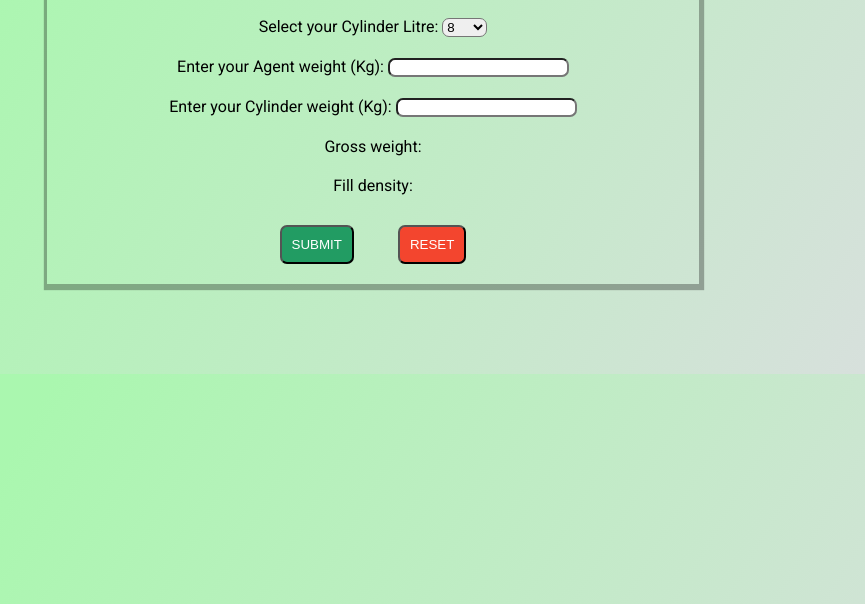
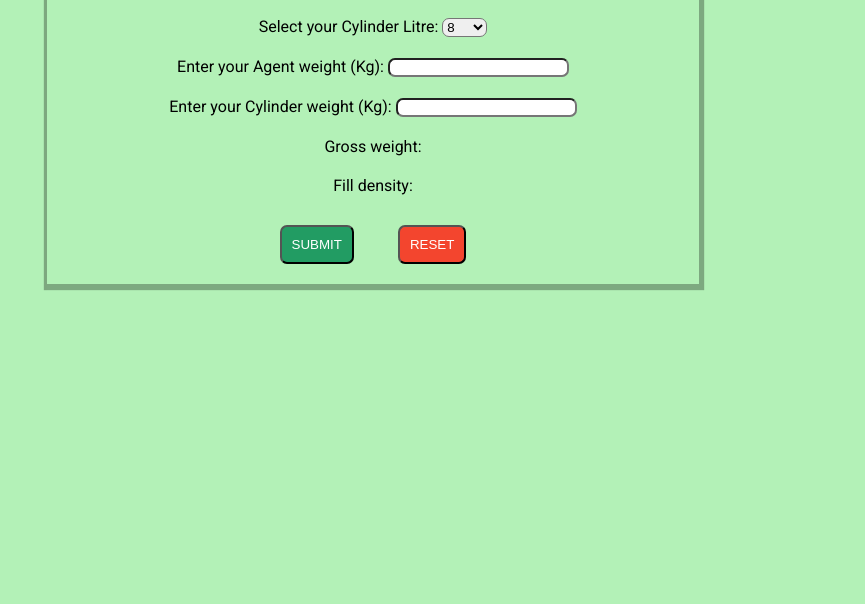
Before and after one commit to P-oke/RthgLabel, a plain HTML site: page index.html in a window 1280 px wide. Shown: the part 196-800 px from the top of the page, without its empty margins (267-1132 px from the left). Drawn offline with Linux system fonts and the light colour scheme.

Commit message:
initial commit

```diff
--- a/style.css
+++ b/style.css
@@ -6,7 +6,7 @@
 }
 body {
   font-family: "Roboto", sans-serif;
-  background-image: linear-gradient(300deg, #dddde2 0%, #aaf7af 80%);
+  background-color: #b3f1b7;
 }
 h3 {
   margin: 10px;
```
